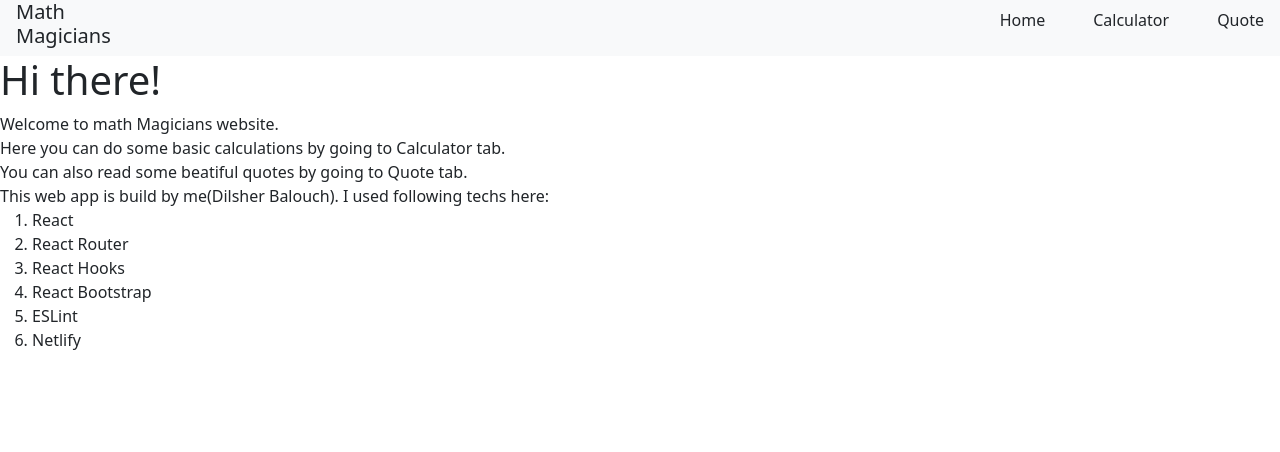
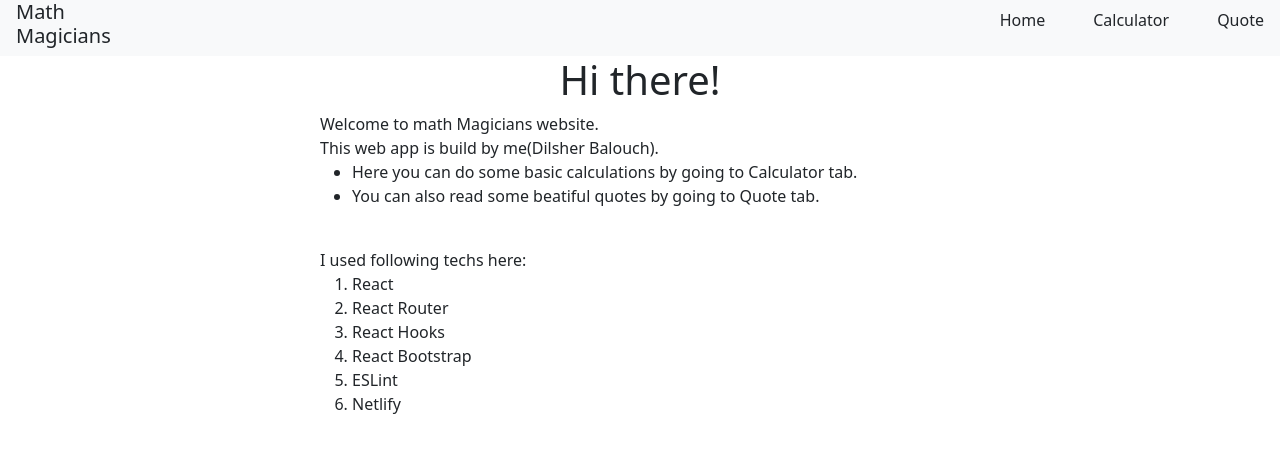
Before and after one commit to DilsherB/math-magician, a React (Create React App) app: page /Home in a window 1280 px wide. Shown: the top 452 px of the page. Built offline with nearby package versions, Linux system fonts and the light colour scheme.

Commit message:
Home page styling done

```diff
--- a/src/components/Home.js
+++ b/src/components/Home.js
@@ -3,17 +3,18 @@ import React from "react";
 const Home = () => {
   return (
     <div>
-      <h1>Hi there!</h1>
-      <p className="text-start d-flex justify-content-center w-50 flex-column">
+      <h1 className="text-center">Hi there!</h1>
+      <p className="w-50" style={{ margin: "0 auto" }}>
         Welcome to math Magicians website.
         <br />
-        Here you can do some basic calculations by going to Calculator tab.
-        <br />
-        You can also read some beatiful quotes by going to Quote tab.
-        <br />
-        This web app is build by me(Dilsher Balouch). I used following techs
-        here:
-        <br />
+        This web app is build by me(Dilsher Balouch).
+        <ul>
+          <li>
+            Here you can do some basic calculations by going to Calculator tab.
+          </li>
+          <li>You can also read some beatiful quotes by going to Quote tab.</li>
+        </ul>
+        <br /> I used following techs here:
         <ol>
           <li>React</li>
           <li>React Router</li>
@@ -21,7 +22,7 @@ const Home = () => {
           <li>React Bootstrap</li>
           <li>ESLint</li>
           <li>Netlify</li>
-        </ol>{" "}
+        </ol>
       </p>
     </div>
   );
```
